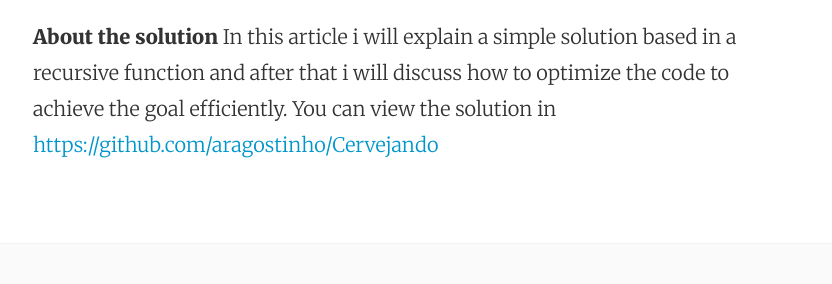
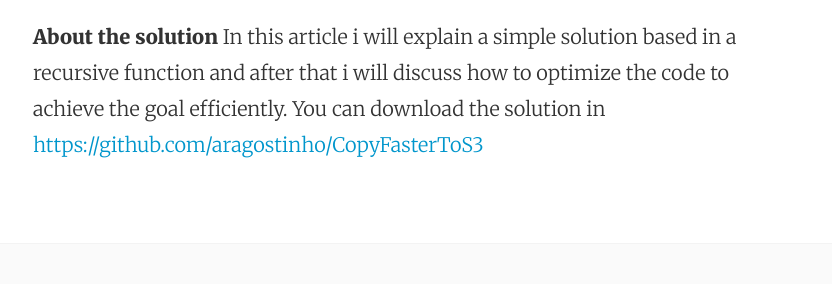
Before and after one commit to aragostinho/aragostinho.github.io, a Jekyll site: the page built from _posts/2015-03-11-titulo-teste.markdown, in a window 1280 px wide. Shown: the part 728-1012 px from the top of the page, without its empty margins (223-1055 px from the left). Built offline with Jekyll 4.4.1, drawn with Linux system fonts in a browser that asks for light colours.

Commit message:
Post update: Using C# Parallel to copy files to S3

```diff
--- a/_posts/2015-03-11-titulo-teste.markdown
+++ b/_posts/2015-03-11-titulo-teste.markdown
@@ -12,4 +12,4 @@
 
 
 **About the solution**
-In this article i will explain a simple solution based in a recursive function and after that i will discuss how to optimize the code to achieve the goal efficiently. You can view the solution in [https://github.com/aragostinho/Cervejando](https://github.com/aragostinho/CopyFasterToS3)
+In this article i will explain a simple solution based in a recursive function and after that i will discuss how to optimize the code to achieve the goal efficiently. You can download the solution in [https://github.com/aragostinho/CopyFasterToS3](https://github.com/aragostinho/CopyFasterToS3)
```
